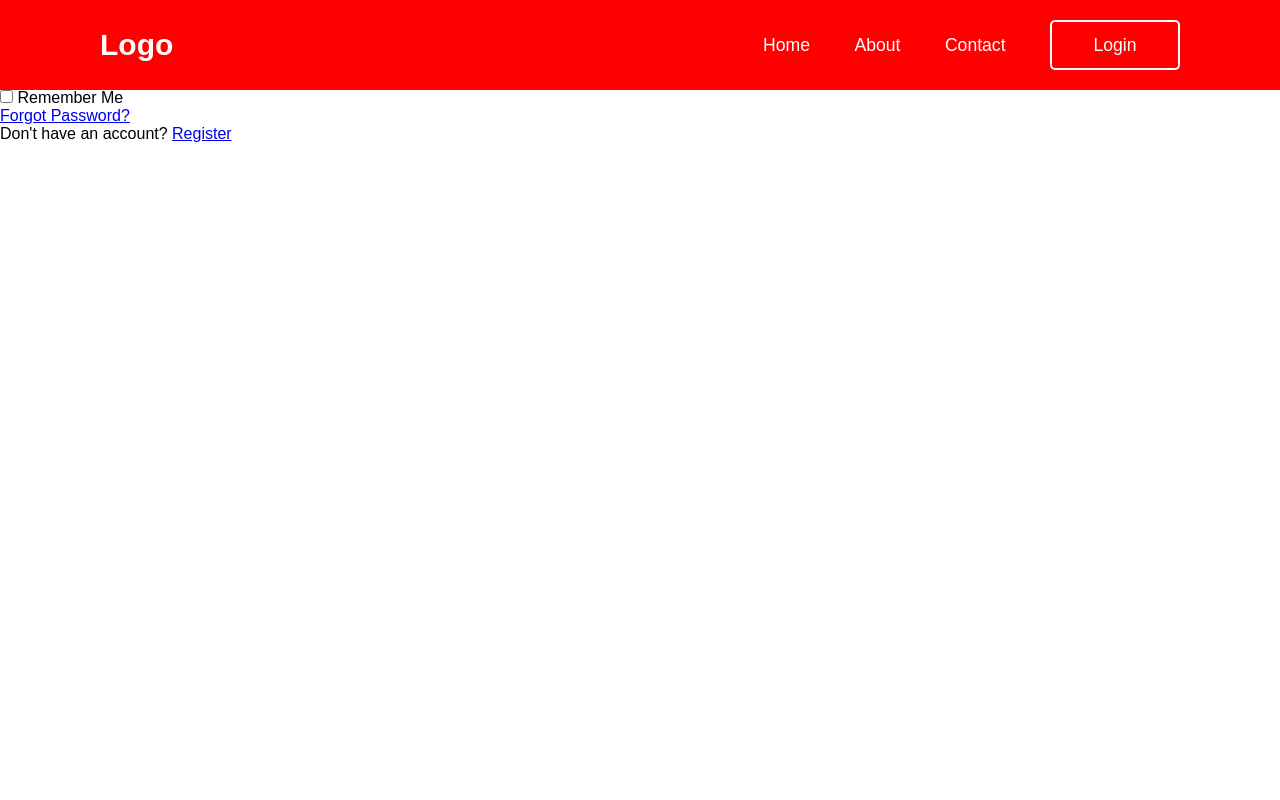
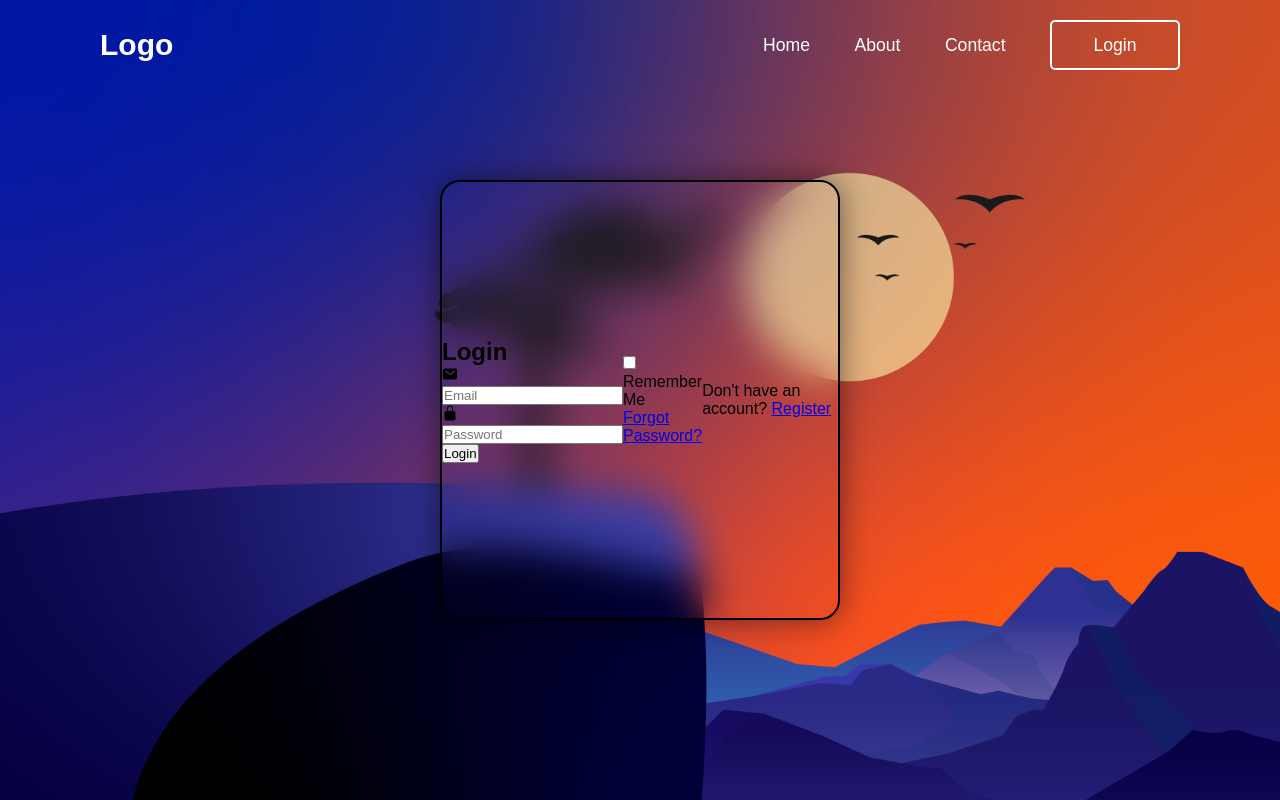
Before and after one commit to bitar011/LoginSite, a plain HTML site: page index.html in a window 1280 px wide. Drawn offline with nearby package versions, Linux system fonts and the light colour scheme.

Commit message:
background + container centralizado

```diff
--- a/style.css
+++ b/style.css
@@ -3,6 +3,16 @@
     padding: 0;
     box-sizing: border-box;
     font-family: 'Poppins', sans-serif;
+}
+
+body{
+    display: flex;
+    justify-content: center;
+    align-items: center;
+    min-height: 100vh;
+    background: url(/assets/background\ site\ form.png) no-repeat;
+    background-size:cover;
+    background-position: center;
 }
 
 header{
@@ -11,7 +21,6 @@ header{
     left: 0;
     width: 100%;
     padding: 20px 100px;
-    background: red;
     display: flex;
     justify-content: space-between;
     align-items: center;
@@ -70,3 +79,17 @@ header{
     background: white;
     color: #162938;
 }
+
+.container{
+    position: relative;
+    width: 400px;
+    height: 440px;
+    background: transparent;
+    border: 2px solid black;
+    border-radius: 20px;
+    backdrop-filter: blur(20px);
+    box-shadow: 0 0 30px rgba(0, 0, 0, 0.5);
+    display: flex;
+    justify-content: center;
+    align-items: center;
+}
```
Also changed, not shown: assets/background site form.png (added).
